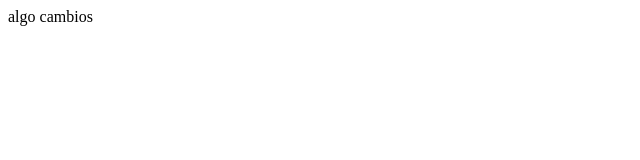
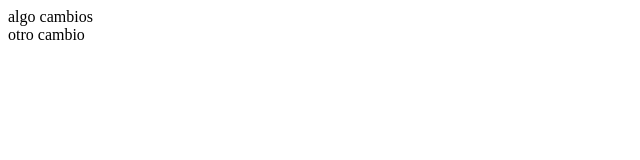
Before and after one commit to lalobots/demoPrework, a plain HTML site: page index.html in a window 1280 px wide. Shown: the full height of the page, 0-640 px from the left. Drawn offline with Linux system fonts and the light colour scheme.

Commit message:
segundo cambio

```diff
--- a/index.html
+++ b/index.html
@@ -8,5 +8,7 @@
 <body>
     algo
     cambios
+    <br>
+    otro cambio
 </body>
 </html>
```
